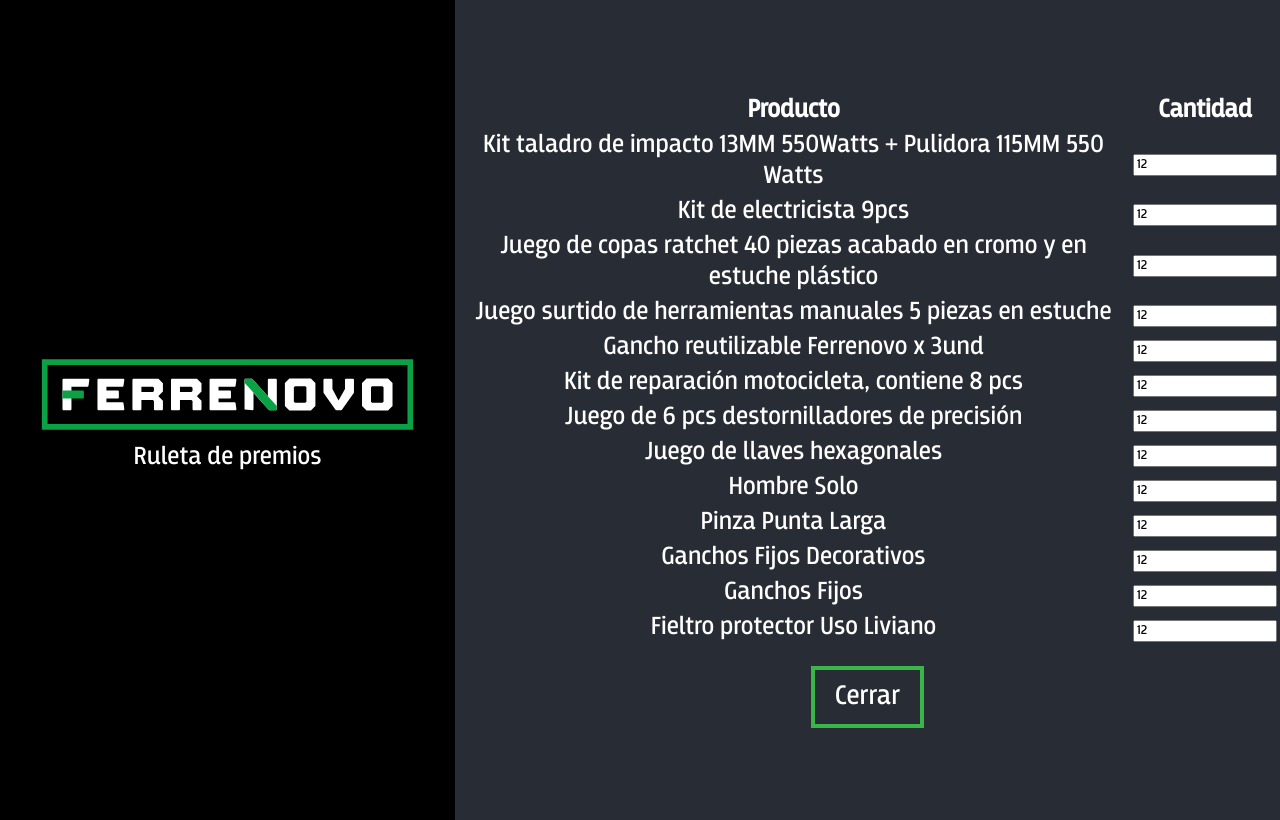
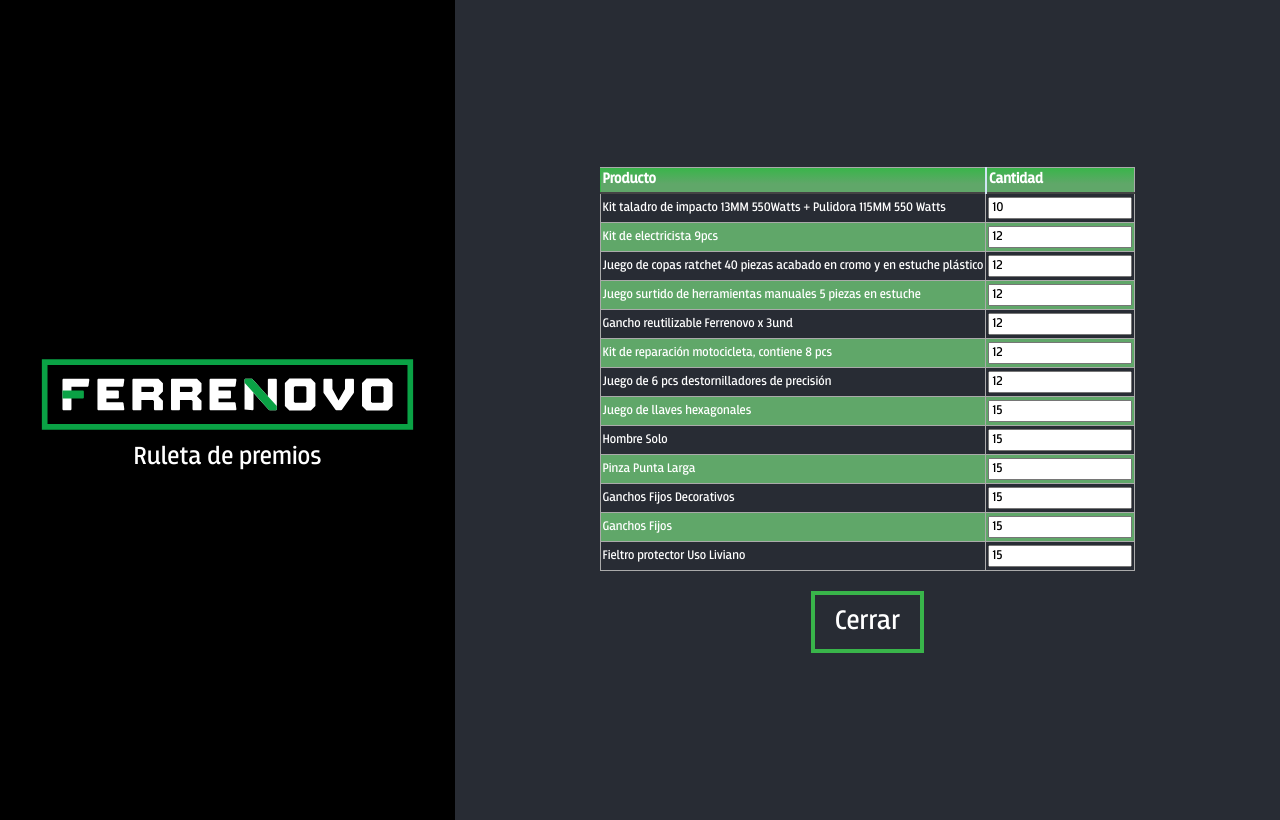
Before and after one commit to andresgutierrez17/ruleta-ferrenovo, a React (Create React App) app: page / in a window 1280 px wide. Both pictures are taken after a click on the button "Inventario". Built offline with nearby package versions, Linux system fonts and the light colour scheme.

Commit message:
Inventario funcionando

```diff
--- a/src/App.css
+++ b/src/App.css
@@ -79,6 +79,65 @@
 .space20{
   margin-top: 20px;
 }
+
+table.inventario {
+  border: 1px solid #39B54A;
+  background-color: transparent;
+  width: 100%;
+  text-align: left;
+  border-collapse: collapse;
+}
+table.inventario td, table.inventario th {
+  border: 1px solid #AAAAAA;
+  padding: 3px 2px;
+}
+table.inventario tbody td {
+  font-size: 13px;
+}
+table.inventario tr:nth-child(even) {
+  background: #60a769;
+}
+table.inventario thead {
+  background: #39B54A;
+  background: -moz-linear-gradient(top, #39B54A 0%, #60a769 66%, #60a769 100%);
+  background: -webkit-linear-gradient(top, #39B54A 0%, #60a769 66%, #60a769 100%);
+  background: linear-gradient(to bottom, #39B54A 0%, #60a769 66%, #60a769 100%);
+  border-bottom: 2px solid #444444;
+}
+table.inventario thead th {
+  font-size: 15px;
+  font-weight: bold;
+  color: #FFFFFF;
+  border-left: 2px solid #D0E4F5;
+}
+table.inventario thead th:first-child {
+  border-left: none;
+}
+
+table.inventario tfoot {
+  font-size: 14px;
+  font-weight: bold;
+  color: #FFFFFF;
+  background: #D0E4F5;
+  background: -moz-linear-gradient(top, #dcebf7 0%, #d4e6f6 66%, #D0E4F5 100%);
+  background: -webkit-linear-gradient(top, #dcebf7 0%, #d4e6f6 66%, #D0E4F5 100%);
+  background: linear-gradient(to bottom, #dcebf7 0%, #d4e6f6 66%, #D0E4F5 100%);
+  border-top: 2px solid #444444;
+}
+table.inventario tfoot td {
+  font-size: 14px;
+}
+table.inventario tfoot .links {
+  text-align: right;
+}
+table.inventario tfoot .links a{
+  display: inline-block;
+  background: #1C6EA4;
+  color: #FFFFFF;
+  padding: 2px 8px;
+  border-radius: 5px;
+}
+
 @keyframes App-logo-spin {
   from {
     transform: rotate(0deg);
--- a/src/App.js
+++ b/src/App.js
@@ -7,19 +7,19 @@
 import Rive from '@rive-app/react-canvas';
 
 const premios = [
-  {index: 0, name : "Kit taladro de impacto 13MM 550Watts + Pulidora 115MM 550 Watts", name_short:"Kit taladro + Pulidora", cant: 12},
+  {index: 0, name : "Kit taladro de impacto 13MM 550Watts + Pulidora 115MM 550 Watts", name_short:"Kit taladro + Pulidora", cant: 10},
   {index: 1, name : "Kit de electricista 9pcs", name_short:"Kit de electricista", cant: 12},
   {index: 2, name : "Juego de copas ratchet 40 piezas acabado en cromo y en estuche plástico", name_short:"Juego de copas", cant: 12},
   {index: 3, name : "Juego surtido de herramientas manuales 5 piezas en estuche", name_short:"Juego de herramientas", cant: 12},
   {index: 4, name : "Gancho reutilizable Ferrenovo x 3und", name_short:"Gancho reutilizable", cant: 12},
   {index: 5, name : "Kit de reparación motocicleta, contiene 8 pcs", name_short:"Kit de motocicleta", cant: 12},
   {index: 6, name : "Juego de 6 pcs destornilladores de precisión", name_short:"Juego de destornilladores", cant: 12},
-  {index: 7, name : "Juego de llaves hexagonales", name_short:"Juegos De Llaves", cant: 12},
-  {index: 8, name : "Hombre Solo", name_short:"Hombre Solo", cant: 12},
-  {index: 9, name : "Pinza Punta Larga", name_short:"Pinza Punta Larga", cant: 12},
-  {index: 10, name : "Ganchos Fijos Decorativos", name_short:"Ganchos Fijos Decorativos", cant: 12},
-  {index: 11, name : "Ganchos Fijos", name_short:"Ganchos Fijos", cant: 12},
-  {index: 12, name : "Fieltro protector Uso Liviano", name_short:"Fieltro Protector", cant: 12}
+  {index: 7, name : "Juego de llaves hexagonales", name_short:"Juegos De Llaves", cant: 15},
+  {index: 8, name : "Hombre Solo", name_short:"Hombre Solo", cant: 15},
+  {index: 9, name : "Pinza Punta Larga", name_short:"Pinza Punta Larga", cant: 15},
+  {index: 10, name : "Ganchos Fijos Decorativos", name_short:"Ganchos Fijos Decorativos", cant: 15},
+  {index: 11, name : "Ganchos Fijos", name_short:"Ganchos Fijos", cant: 15},
+  {index: 12, name : "Fieltro protector Uso Liviano", name_short:"Fieltro Protector", cant: 15}
 ]
 const data = []
 premios.forEach(premio => {
@@ -104,11 +104,15 @@
           showConfig ?
           <>
           <form action="post">
-            <table>
+            <table className='inventario'>
+              <thead>
                 <tr>
                   <th>Producto</th>
                   <th>Cantidad</th>
                 </tr>
+              </thead>
+
+              <tbody>
                 {inventary.map((product, productIndex) =>
                   {
                     return (
@@ -119,6 +123,8 @@
                     )
                   }
                 )}
+              </tbody>
+
             </table>
           </form>
           <button onClick={handleConfigClick} className="boton-ferrenovo space20">Cerrar</button>
```
Also changed, not shown: main.js (added, +48 -0 lines), package.json (+6 -1 lines), testElectron.js (added, +43 -0 lines), 1 other file (tests, documents, lock files or other folders). Lines whose indentation alone changed are shown as unchanged.
